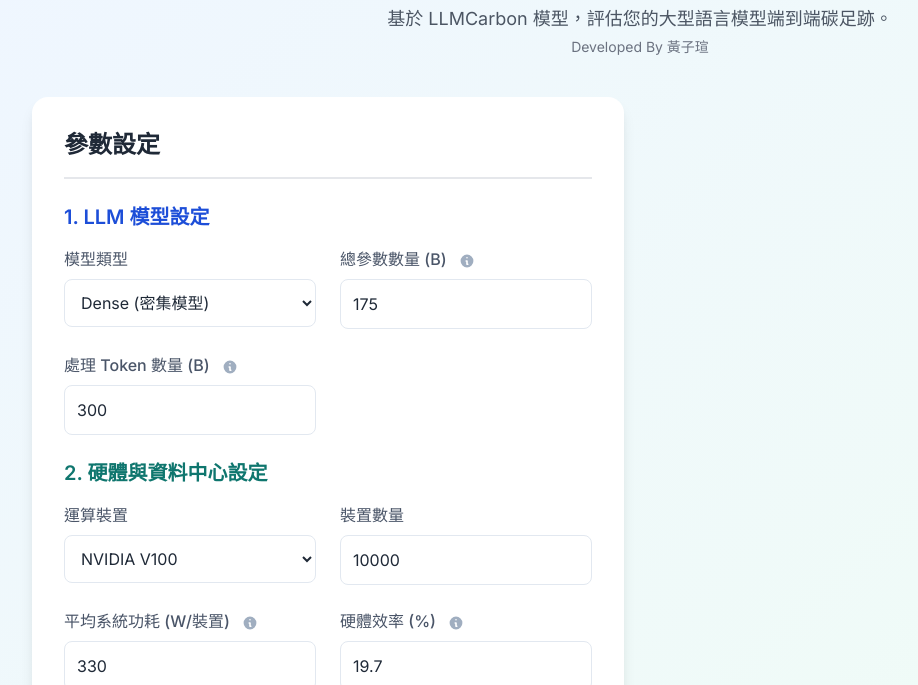
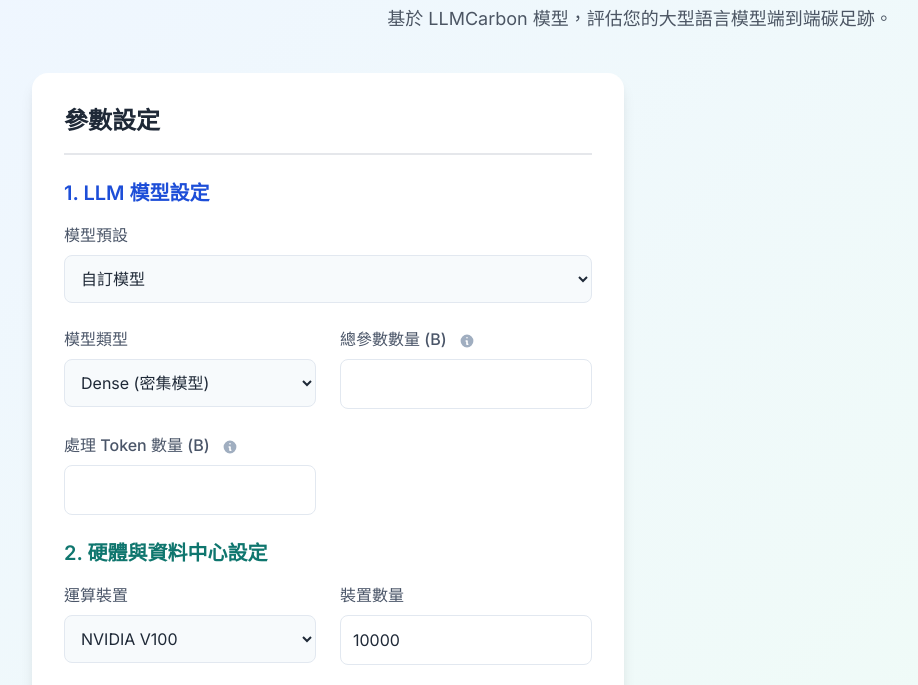
Before and after one commit to tzuhsuan5684/LLMCarbon_Web, a plain HTML site: page index.html in a window 1280 px wide. Shown: the part 87-772 px from the top of the page, without its empty margins (0-918 px from the left). Drawn offline with nearby package versions, Linux system fonts and the light colour scheme.

Commit message:
修改輸入

```diff
--- a/index.html
+++ b/index.html
@@ -25,12 +25,19 @@
             padding: 0.75rem;
             border: 1px solid #E2E8F0;
             border-radius: 0.5rem;
-            transition: border-color 0.2s;
+            transition: border-color 0.2s, background-color 0.2s;
         }
         .input-field:focus {
             outline: none;
             border-color: #14B8A6; /* Teal color for focus */
             box-shadow: 0 0 0 2px rgba(20, 184, 166, 0.4);
+        }
+        .input-field:read-only {
+            background-color: #F7FAFC;
+        }
+        .input-field:disabled {
+            background-color: #F7FAFC;
+            color: #718096;
         }
         .info-icon {
             cursor: pointer;
@@ -86,7 +93,7 @@
                     LLM 碳足跡計算器
                 </span>
             </h1>
-            <p class="mt-3 text-lg text-gray-600">基於 LLMCarbon 模型，評估您的大型語言模型端到端碳足跡。<br><span class="text-sm text-gray-500 mt-1 block">Developed By 黃子瑄</span></p>
+            <p class="mt-3 text-lg text-gray-600">基於 LLMCarbon 模型，評估您的大型語言模型端到端碳足跡。</p>
         </header>
 
         <div class="grid grid-cols-1 xl:grid-cols-2 gap-8">
@@ -97,6 +104,12 @@
                 <!-- LLM 模型設定 -->
                 <section>
                     <h3 class="text-xl font-semibold text-blue-700 mb-4">1. LLM 模型設定</h3>
+                    <div class="input-group">
+                        <label for="modelPreset" class="input-label">模型預設</label>
+                        <select id="modelPreset" class="input-field bg-white">
+                             <!-- Options populated by JS -->
+                        </select>
+                    </div>
                     <div class="grid grid-cols-1 md:grid-cols-2 gap-6 input-group">
                         <div>
                             <label for="modelType" class="input-label">模型類型</label>
@@ -113,7 +126,7 @@
                                     <span class="tooltiptext">模型的總參數數量，單位為十億 (Billion)。</span>
                                 </span>
                             </label>
-                            <input type="number" id="parametersB" class="input-field" value="175">
+                            <input type="number" id="parametersB" class="input-field">
                         </div>
                         <div id="baseModelParamsContainer" class="hidden">
                             <label for="baseModelParamsB" class="input-label">
@@ -123,7 +136,7 @@
                                     <span class="tooltiptext">對於 MoE 模型，其對應的密集基礎模型參數數量。</span>
                                 </span>
                             </label>
-                            <input type="number" id="baseModelParamsB" class="input-field" value="2.3">
+                            <input type="number" id="baseModelParamsB" class="input-field">
                         </div>
                         <div>
                             <label for="tokensB" class="input-label">
@@ -133,7 +146,7 @@
                                     <span class="tooltiptext">模型在訓練或推論過程中處理的 Token 總數，單位為十億 (Billion)。</span>
                                 </span>
                             </label>
-                            <input type="number" id="tokensB" class="input-field" value="300">
+                            <input type="number" id="tokensB" class="input-field">
                         </div>
                     </div>
                 </section>
@@ -271,6 +284,14 @@
         const calculateBtn = document.getElementById('calculateBtn');
         const resultsContainer = document.getElementById('results-container');
         const deviceTypeSelect = document.getElementById('deviceType');
+        const modelPresetSelect = document.getElementById('modelPreset');
+
+        // 模型預設資料庫
+        const modelPresets = {
+            'custom': { name: '自訂模型' },
+            'GPT3': { name: 'GPT-3 (175B)', type: 'dense', params: 175, baseParams: '', tokens: 300 },
+            'GPT4': { name: 'GPT-4 (1.8T)', type: 'MoE', params: 1800, baseParams: 111, tokens: 13000 },
+        };
 
         // 預設硬體參數 (參考 LLMCarbon 論文 Table 3 & 4)
         const hardwarePresets = {
@@ -316,7 +337,69 @@
         // 圖表實例
         let carbonChartInstance = null;
 
+        // ===== 初始化 =====
+        document.addEventListener('DOMContentLoaded', () => {
+            // Populate model presets dropdown
+            for (const key in modelPresets) {
+                const option = document.createElement('option');
+                option.value = key;
+                option.textContent = modelPresets[key].name;
+                modelPresetSelect.appendChild(option);
+            }
+            // Set initial state to custom and clear fields
+            modelPresetSelect.value = 'custom';
+            modelPresetSelect.dispatchEvent(new Event('change'));
+        });
+
+
         // ===== 事件監聽 =====
+
+        modelPresetSelect.addEventListener('change', (e) => {
+            const selectedModelKey = e.target.value;
+            const preset = modelPresets[selectedModelKey];
+
+            // Get input elements
+            const modelTypeInput = document.getElementById('modelType');
+            const parametersBInput = document.getElementById('parametersB');
+            const baseModelParamsBInput = document.getElementById('baseModelParamsB');
+            const tokensBInput = document.getElementById('tokensB');
+
+            const isCustom = selectedModelKey === 'custom';
+
+            // Toggle disabled state
+            modelTypeInput.disabled = !isCustom;
+            parametersBInput.disabled = !isCustom;
+            baseModelParamsBInput.disabled = !isCustom;
+            tokensBInput.disabled = !isCustom;
+
+            if (!isCustom) {
+                // Populate fields from preset
+                modelTypeInput.value = preset.type;
+                parametersBInput.value = preset.params;
+                tokensBInput.value = preset.tokens;
+
+                if (preset.type === 'MoE') {
+                    baseModelParamsContainer.classList.remove('hidden');
+                    baseModelParamsBInput.value = preset.baseParams;
+                } else {
+                    baseModelParamsContainer.classList.add('hidden');
+                    baseModelParamsBInput.value = '';
+                }
+            } else {
+                 // Unlock and clear fields for custom input
+                modelTypeInput.disabled = false;
+                parametersBInput.disabled = false;
+                baseModelParamsBInput.disabled = false;
+                tokensBInput.disabled = false;
+
+                parametersBInput.value = '';
+                baseModelParamsBInput.value = '';
+                tokensBInput.value = '';
+                modelTypeInput.value = 'dense';
+                baseModelParamsContainer.classList.add('hidden');
+            }
+        });
+
 
         modelTypeSelect.addEventListener('change', () => {
             baseModelParamsContainer.classList.toggle('hidden', modelTypeSelect.value !== 'MoE');
@@ -361,12 +444,16 @@
 
         function validateInputs(inputs) {
             for (const key in inputs) {
+                // For dense models, skip the validation for baseModelParamsB as it's not applicable and will be NaN
+                if (inputs.modelType === 'dense' && key === 'baseModelParamsB') {
+                    continue;
+                }
+
                 if (isNaN(inputs[key]) && typeof inputs[key] !== 'string') {
-                    // 使用更友善的提示框取代 alert
-                    showModal(`請輸入有效的數值: ${key}`);
+                    showModal(`請輸入有效的數值 for: ${key}`);
                     return false;
                 }
-                 if (inputs[key] <= 0 && key !== 'baseModelParamsB' && key !== 'modelType' && key !== 'deviceType') {
+                 if (inputs[key] <= 0 && key !== 'baseModelParamsB' && key !== 'modelType' && key !== 'deviceType' && key !== 'modelPreset') {
                     showModal(`數值 "${key}" 必須大於 0`);
                     return false;
                 }
@@ -407,7 +494,7 @@
             const trainingSeconds = totalFLOPs / (inputs.deviceNum * TFLOPsPerSecond * 1e12);
             const trainingDays = trainingSeconds / (3600 * 24);
 
-            // 3. 計算營運碳排 (Operational Carbon)
+            // 3. 計算訓練碳排 (Operational Carbon)
             // 根據論文公式 8, 9, 10
             const totalPowerKW = (inputs.systemPower * inputs.deviceNum) / 1000;
             const totalEnergyKWh = totalPowerKW * (trainingDays * 24) * inputs.pue;
@@ -446,7 +533,7 @@
             const keyMetricsContainer = document.getElementById('key-metrics');
             keyMetricsContainer.innerHTML = `
                 <div class="bg-blue-100 p-4 rounded-lg border border-blue-200 flex flex-col justify-center">
-                    <h4 class="font-medium text-blue-800">訓練模型碳排</h4>
+                    <h4 class="font-medium text-blue-800">訓練碳排</h4>
                     <p class="text-2xl font-semibold text-blue-900">${results.operationalCo2.toFixed(2)} <span class="text-base font-normal">tCO₂eq</span></p>
                 </div>
                 <div class="bg-teal-100 p-4 rounded-lg border border-teal-200 flex flex-col justify-center">
@@ -488,7 +575,7 @@
         function updateChart(operational, embodied) {
             const ctx = document.getElementById('carbonChart').getContext('2d');
             const data = {
-                labels: ['訓練模型碳排 (Training)', '隱含碳排 (Embodied)'],
+                labels: ['訓練碳排 (Training)', '隱含碳排 (Embodied)'],
                 datasets: [{
                     data: [operational, embodied],
                     backgroundColor: ['#2563EB', '#14B8A6'], // Blue and Teal
```
Also changed, not shown: 1 other file.
